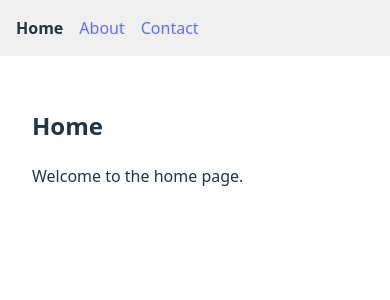
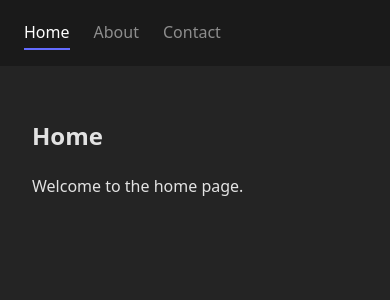
Before and after one commit to cederdorff/react-router-spa, a React (Vite) app: page / in a window 390 px wide. Shown: the top 300 px of the page. Built offline with nearby package versions, Linux system fonts and the light colour scheme.

Commit message:
style: update navigation styles and remove unused color scheme media query

```diff
--- a/src/styles.css
+++ b/src/styles.css
@@ -2,7 +2,6 @@
   font-family: system-ui, Avenir, Helvetica, Arial, sans-serif;
   line-height: 1.5;
   font-weight: 400;
-  color-scheme: light dark;
   color: rgba(255, 255, 255, 0.87);
   background-color: #242424;
 }
@@ -15,23 +14,25 @@ body {
 
 nav {
   display: flex;
-  gap: 1rem;
-  padding: 1rem;
+  gap: 1.5rem;
+  padding: 1rem 1.5rem;
   background-color: #1a1a1a;
 }
 
 nav a {
-  color: #646cff;
+  color: rgba(255, 255, 255, 0.5);
   text-decoration: none;
+  padding: 0.25rem 0;
+  border-bottom: 2px solid transparent;
 }
 
 nav a:hover {
-  text-decoration: underline;
+  color: rgba(255, 255, 255, 0.8);
 }
 
 nav a.active {
   color: #ffffff;
-  font-weight: 600;
+  border-bottom-color: #646cff;
 }
 
 main {
@@ -66,18 +67,3 @@ main {
   background-color: #646cff;
   color: #ffffff;
 }
-
-@media (prefers-color-scheme: light) {
-  :root {
-    color: #213547;
-    background-color: #ffffff;
-  }
-
-  nav {
-    background-color: #f0f0f0;
-  }
-
-  nav a.active {
-    color: #213547;
-  }
-}
```
